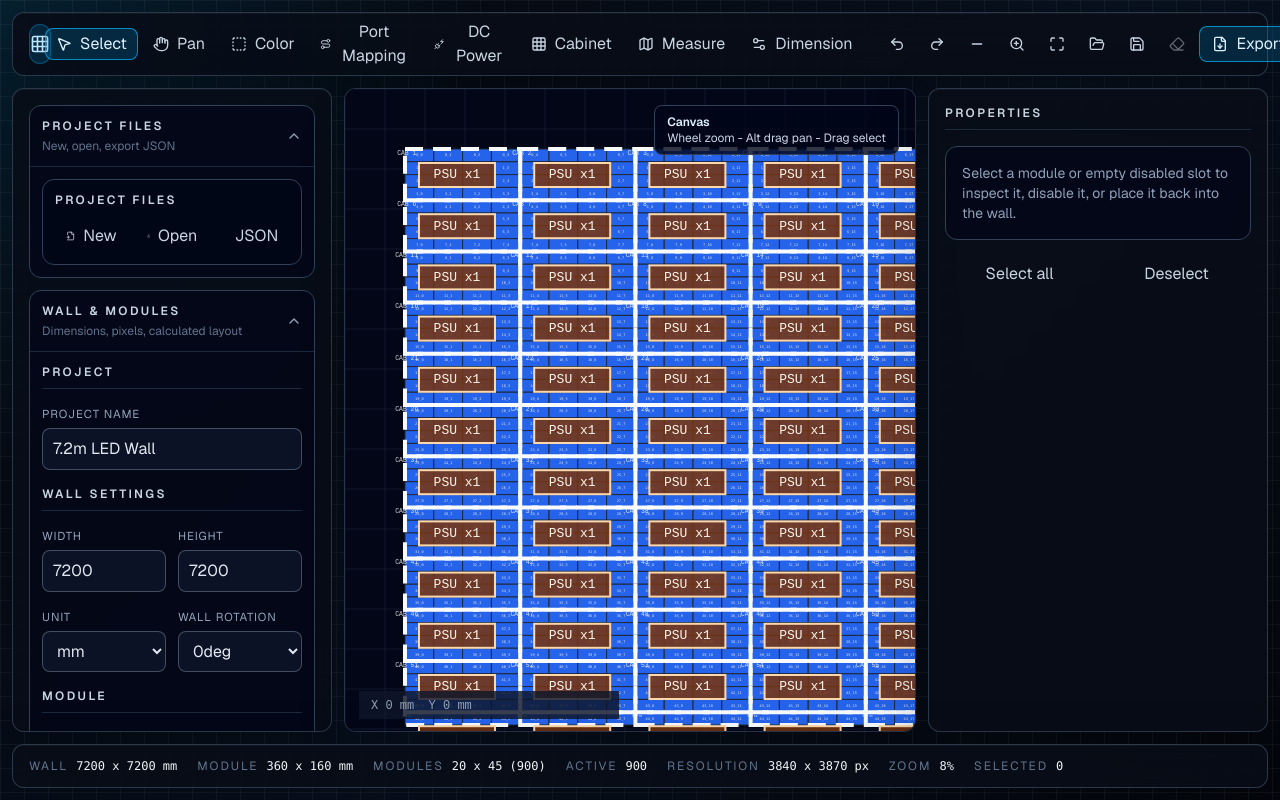
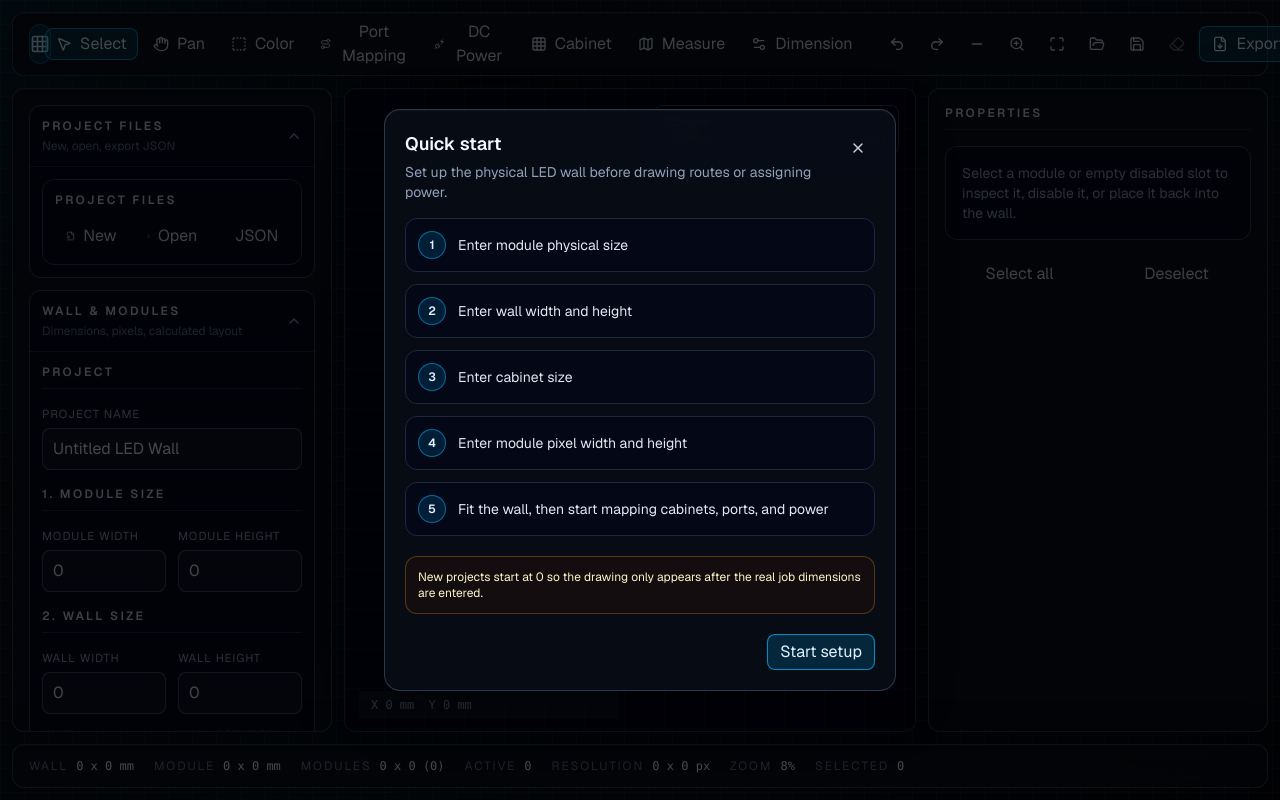
Before and after one commit to bensoymallari-design/MadMapper, a Next.js app: page / in a window 1280 px wide. Built offline with nearby package versions, Linux system fonts and the light colour scheme.

Commit message:
Add quick start and blank defaults
Co-authored-by: bensoymallari-design <bensoymallari-design@users.noreply.github.com>

```diff
--- /dev/null
+++ b/components/editor/QuickStartDialog.tsx
@@ -0,0 +1,58 @@
+"use client";
+
+import { X } from "lucide-react";
+import { Button } from "@/components/ui/Button";
+
+interface QuickStartDialogProps {
+  open: boolean;
+  onClose: () => void;
+}
+
+const steps = [
+  "Enter module physical size",
+  "Enter wall width and height",
+  "Enter cabinet size",
+  "Enter module pixel width and height",
+  "Fit the wall, then start mapping cabinets, ports, and power"
+];
+
+export function QuickStartDialog({ open, onClose }: QuickStartDialogProps) {
+  if (!open) return null;
+
+  return (
+    <div className="fixed inset-0 z-50 flex items-center justify-center bg-black/70 p-4">
+      <div className="panel w-full max-w-lg rounded-2xl p-5">
+        <div className="mb-4 flex items-start justify-between gap-4">
+          <div>
+            <h2 className="text-lg font-semibold text-sky-50">Quick start</h2>
+            <p className="mt-1 text-sm text-slate-400">Set up the physical LED wall before drawing routes or assigning power.</p>
+          </div>
+          <Button size="icon" variant="ghost" onClick={onClose}>
+            <X className="h-4 w-4" />
+          </Button>
+        </div>
+
+        <ol className="space-y-3">
+          {steps.map((step, index) => (
+            <li key={step} className="flex gap-3 rounded-xl border border-slate-800 bg-slate-950/70 p-3">
+              <span className="flex h-7 w-7 shrink-0 items-center justify-center rounded-full border border-sky-400/50 bg-sky-500/15 text-xs font-semibold text-sky-100">
+                {index + 1}
+              </span>
+              <span className="pt-1 text-sm text-slate-200">{step}</span>
+            </li>
+          ))}
+        </ol>
+
+        <div className="mt-5 rounded-xl border border-amber-500/30 bg-amber-950/20 p-3 text-xs text-amber-100">
+          New projects start at 0 so the drawing only appears after the real job dimensions are entered.
+        </div>
+
+        <div className="mt-5 flex justify-end">
+          <Button variant="primary" onClick={onClose}>
+            Start setup
+          </Button>
+        </div>
+      </div>
+    </div>
+  );
+}
--- a/components/editor/WallCanvas.tsx
+++ b/components/editor/WallCanvas.tsx
@@ -55,7 +55,7 @@ export function WallCanvas() {
   const power = project.power ?? {
     enabled: false,
     showLabels: true,
-    showSupplyBadges: true,
+    showSupplyBadges: false,
     defaultSuppliesPerCabinet: 1,
     cabinetSupplies: {},
     routes: []
--- a/components/editor/WallEditor.tsx
+++ b/components/editor/WallEditor.tsx
@@ -11,10 +11,12 @@ import { WallCanvas } from "@/components/editor/WallCanvas";
 import { MappingSettingsPanel } from "@/components/editor/panels/MappingSettings";
 import { ModuleSettingsPanel } from "@/components/editor/panels/ModuleSettings";
 import { WallSettingsPanel } from "@/components/editor/panels/WallSettings";
+import { QuickStartDialog } from "@/components/editor/QuickStartDialog";
 import { useEditorStore } from "@/store/editorStore";
 
 export function WallEditor() {
   const [exportOpen, setExportOpen] = useState(false);
+  const [quickStartOpen, setQuickStartOpen] = useState(true);
   const importRef = useRef<HTMLInputElement | null>(null);
   const editorRef = useRef<HTMLElement | null>(null);
   const {
@@ -122,6 +124,7 @@ export function WallEditor() {
       </div>
       <StatusBar />
       <ExportDialog open={exportOpen} onClose={() => setExportOpen(false)} />
+      <QuickStartDialog open={quickStartOpen} onClose={() => setQuickStartOpen(false)} />
       <input
         ref={importRef}
         type="file"
--- a/components/editor/panels/MappingSettings.tsx
+++ b/components/editor/panels/MappingSettings.tsx
@@ -37,7 +37,7 @@ export function MappingSettingsPanel() {
   const power = project.power ?? {
     enabled: false,
     showLabels: true,
-    showSupplyBadges: true,
+    showSupplyBadges: false,
     defaultSuppliesPerCabinet: 1,
     cabinetSupplies: {},
     routes: []
--- a/components/editor/panels/WallSettings.tsx
+++ b/components/editor/panels/WallSettings.tsx
@@ -6,7 +6,7 @@ import { useEditorStore } from "@/store/editorStore";
 import { FieldGroup, SelectInput, TextInput } from "@/components/ui/Field";
 
 export function WallSettingsPanel() {
-  const { project, setProjectName, updateWall, updateModuleSettings } = useEditorStore();
+  const { project, setProjectName, updateWall, updateModuleSettings, updateCabinet } = useEditorStore();
   const metrics = calculateLayoutMetrics(project.wall, project.module, project.modules);
   const warnings = validateDimensions(project.wall, project.module);
 
@@ -17,16 +17,24 @@ export function WallSettingsPanel() {
         <TextInput value={project.projectName} onChange={(event) => setProjectName(event.target.value)} />
       </FieldGroup>
 
-      <PanelTitle title="Wall Settings" />
+      <PanelTitle title="1. Module Size" />
       <div className="grid grid-cols-2 gap-3">
-        <FieldGroup label="Width">
+        <FieldGroup label="Module width">
+          <NumberInput value={project.module.width} onChange={(value) => updateModuleSettings({ width: value })} />
+        </FieldGroup>
+        <FieldGroup label="Module height">
+          <NumberInput value={project.module.height} onChange={(value) => updateModuleSettings({ height: value })} />
+        </FieldGroup>
+      </div>
+
+      <PanelTitle title="2. Wall Size" />
+      <div className="grid grid-cols-2 gap-3">
+        <FieldGroup label="Wall width">
           <NumberInput value={project.wall.width} onChange={(value) => updateWall({ width: value })} />
         </FieldGroup>
-        <FieldGroup label="Height">
+        <FieldGroup label="Wall height">
           <NumberInput value={project.wall.height} onChange={(value) => updateWall({ height: value })} />
         </FieldGroup>
-      </div>
-      <div className="grid grid-cols-2 gap-3">
         <FieldGroup label="Unit">
           <SelectInput value={project.wall.unit} onChange={(event) => updateWall({ unit: event.target.value as typeof project.wall.unit })}>
             <option value="mm">mm</option>
@@ -44,14 +52,18 @@ export function WallSettingsPanel() {
         </FieldGroup>
       </div>
 
-      <PanelTitle title="Module" />
+      <PanelTitle title="3. Cabinet Size" />
       <div className="grid grid-cols-2 gap-3">
-        <FieldGroup label="Module width">
-          <NumberInput value={project.module.width} onChange={(value) => updateModuleSettings({ width: value })} />
+        <FieldGroup label="Cabinet width">
+          <NumberInput value={project.cabinet.width} onChange={(value) => updateCabinet({ width: value })} />
         </FieldGroup>
-        <FieldGroup label="Module height">
-          <NumberInput value={project.module.height} onChange={(value) => updateModuleSettings({ height: value })} />
+        <FieldGroup label="Cabinet height">
+          <NumberInput value={project.cabinet.height} onChange={(value) => updateCabinet({ height: value })} />
         </FieldGroup>
+      </div>
+
+      <PanelTitle title="4. Pixel Resolution" />
+      <div className="grid grid-cols-2 gap-3">
         <FieldGroup label="Pixel width">
           <NumberInput value={project.module.pixelWidth} onChange={(value) => updateModuleSettings({ pixelWidth: value })} />
         </FieldGroup>
--- a/lib/project.ts
+++ b/lib/project.ts
@@ -41,26 +41,26 @@ export const defaultNumbering: NumberingSettings = {
 export function createSampleProject(): LedWallProject {
   const project: LedWallProject = {
     version: 1,
-    projectName: "7.2m LED Wall",
+    projectName: "Untitled LED Wall",
     wall: {
-      width: 7200,
-      height: 7200,
+      width: 0,
+      height: 0,
       unit: "mm",
       orientation: "landscape",
       rotation: 0
     },
     module: {
-      width: 360,
-      height: 160,
-      pixelWidth: 192,
-      pixelHeight: 86
+      width: 0,
+      height: 0,
+      pixelWidth: 0,
+      pixelHeight: 0
     },
     numbering: defaultNumbering,
     cabinet: {
       enabled: true,
       mode: "auto",
-      width: 1440,
-      height: 640,
+      width: 0,
+      height: 0,
       rotation: 0,
       customCabinets: []
     },
@@ -78,9 +78,9 @@ export function createSampleProject(): LedWallProject {
       routes: []
     },
     power: {
-      enabled: true,
+      enabled: false,
       showLabels: true,
-      showSupplyBadges: true,
+      showSupplyBadges: false,
       defaultSuppliesPerCabinet: 1,
       cabinetSupplies: {},
       routes: []
@@ -207,9 +207,9 @@ export function parseProject(json: string): LedWallProject {
       }))
     },
     power: {
-      enabled: true,
+      enabled: false,
       showLabels: true,
-      showSupplyBadges: true,
+      showSupplyBadges: false,
       defaultSuppliesPerCabinet: 1,
       cabinetSupplies: {},
       ...parsedPower,
--- a/lib/svg.ts
+++ b/lib/svg.ts
@@ -97,7 +97,7 @@ export function generateProjectSvg(project: LedWallProject) {
   const power = project.power ?? {
     enabled: false,
     showLabels: true,
-    showSupplyBadges: true,
+    showSupplyBadges: false,
     defaultSuppliesPerCabinet: 1,
     cabinetSupplies: {},
     routes: []
--- a/store/editorStore.ts
+++ b/store/editorStore.ts
@@ -658,9 +658,9 @@ function getDefaultRouting(): RoutingSettings {
 
 function getDefaultPower(): PowerSettings {
   return {
-    enabled: true,
+    enabled: false,
     showLabels: true,
-    showSupplyBadges: true,
+    showSupplyBadges: false,
     defaultSuppliesPerCabinet: 1,
     cabinetSupplies: {},
     routes: []
```
Also changed, not shown: 1 other file (tests, documents, lock files or other folders).
